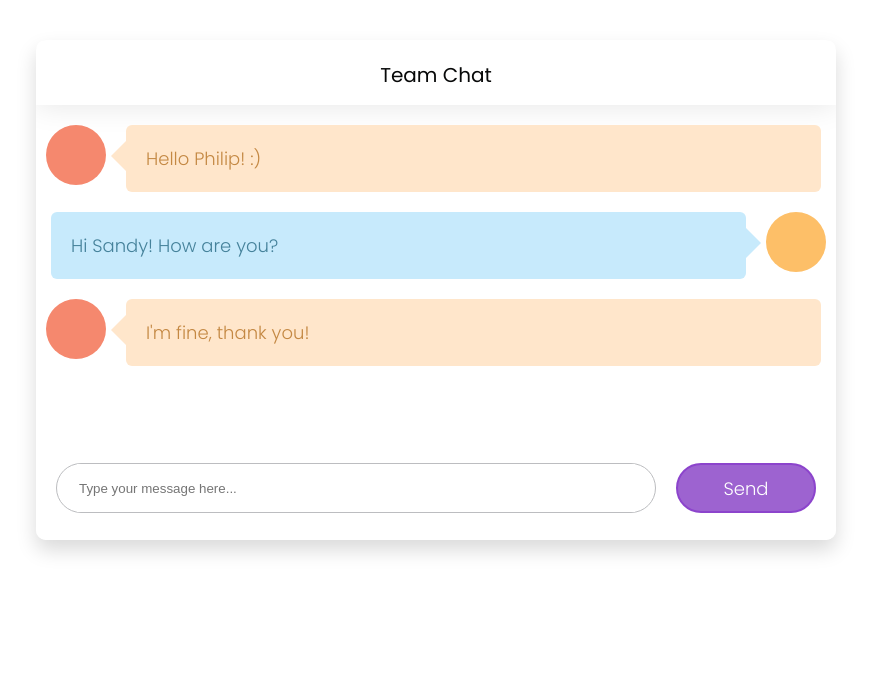
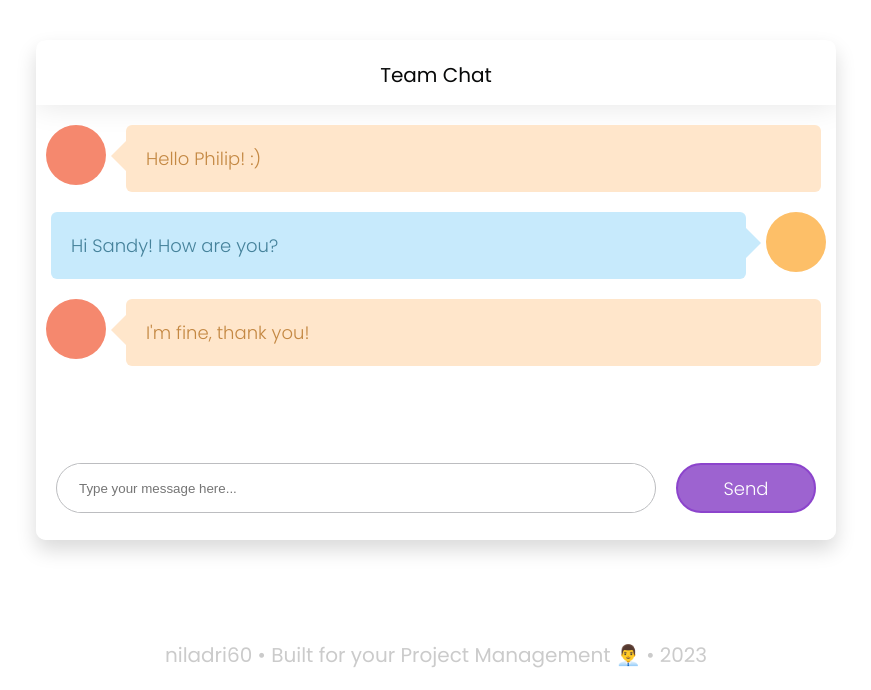
Before and after one commit to niladri60/project_managementTool, a plain HTML site: page chat.html in a window 1280 px wide. Shown: the part 110-800 px from the top of the page, without its empty margins (204-1075 px from the left). Drawn offline with nearby package versions, Linux system fonts and the light colour scheme.

Commit message:
Final Commit

```diff
--- a/chat.css
+++ b/chat.css
@@ -181,3 +181,13 @@ body {
 .message_template {
   display: none;
 }
+
+footer {
+  position: absolute;
+  bottom: 0;
+  text-align: center;
+  padding: 20px;
+  font-size: 20px;
+  color: #cbcbcb;
+  width: 100%;
+}
--- a/chat.html
+++ b/chat.html
@@ -1,11 +1,11 @@
 <!DOCTYPE html>
 <html lang="en">
   <head>
-    <meta charset="UTF-8">
-    <meta name="viewport" content="width=device-width, initial-scale=1.0">
+    <meta charset="UTF-8" />
+    <meta name="viewport" content="width=device-width, initial-scale=1.0" />
     <title>Chat Interface</title>
-    <link rel="icon" href="chati.png">
-    <link rel="stylesheet" href="./chat.css">
+    <link rel="icon" href="chati.png" />
+    <link rel="stylesheet" href="./chat.css" />
     <script src="https://ajax.googleapis.com/ajax/libs/jquery/3.7.1/jquery.min.js"></script>
   </head>
   <body>
@@ -16,7 +16,10 @@
       <ul class="messages"></ul>
       <div class="bottom_wrapper clearfix">
         <div class="message_input_wrapper">
-                <input class="message_input" placeholder="Type your message here..." />
+          <input
+            class="message_input"
+            placeholder="Type your message here..."
+          />
         </div>
         <div class="send_message">
           <div class="icon"></div>
@@ -32,6 +35,7 @@
         </div>
       </li>
     </div>
+    <footer>niladri60 • Built for your Project Management 👨‍💼 • 2023</footer>
   </body>
   <script src="./chat.js"></script>
 </html>
```
Also changed, not shown: index.html (+0 -17 lines), script.js (indentation only), site.webmanifest (deleted). Lines whose indentation alone changed are shown as unchanged.
